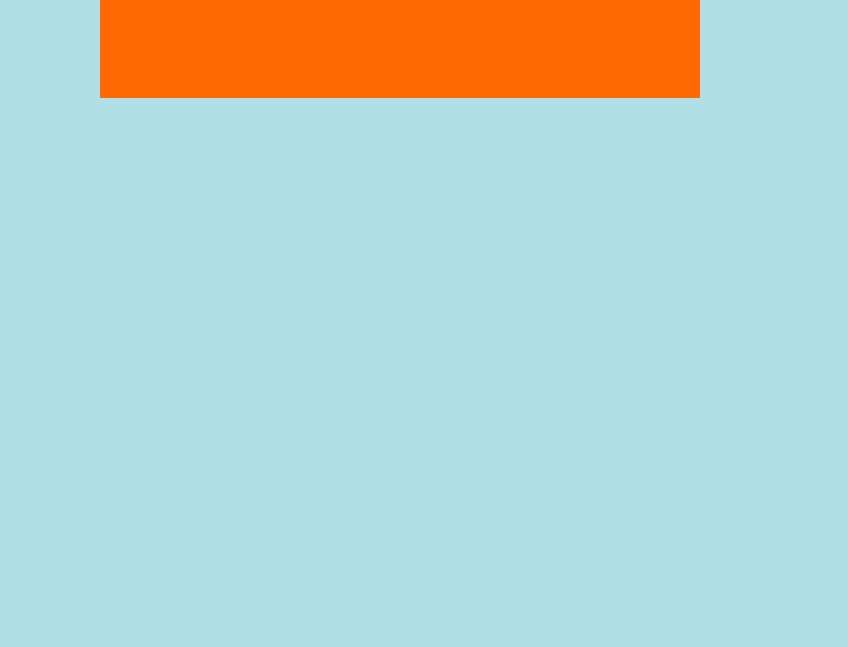
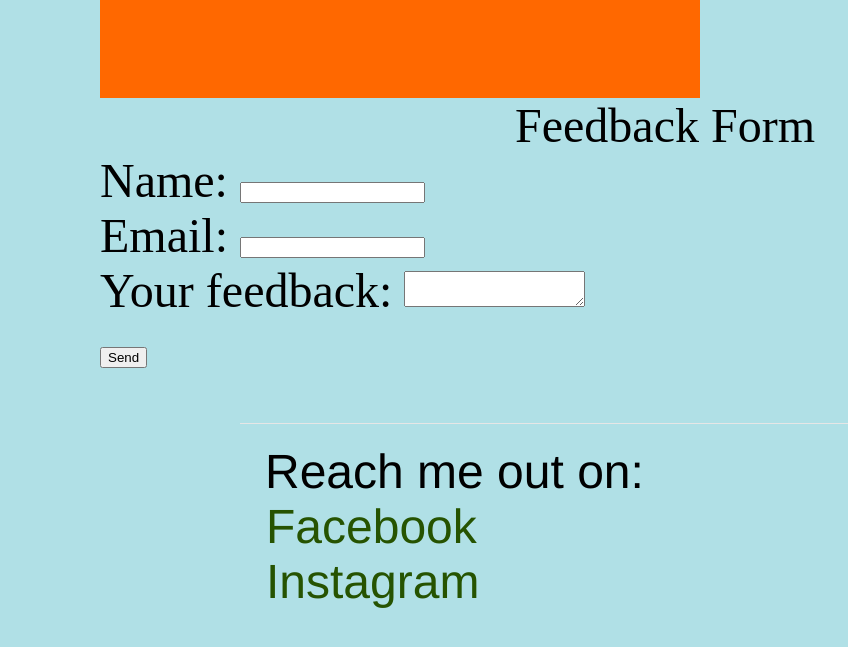
Before and after one commit to Prasham1012/19D100018_WEB_DEV, a plain HTML site: page index.html in a window 1280 px wide. Shown: the part 806-1453 px from the top of the page, without its empty margins (0-848 px from the left). Before the commit the page ends 979 px from the top, so only its background shows below. Drawn offline with Linux system fonts and the light colour scheme.

Commit message:
Update index.html

```diff
--- a/index.html
+++ b/index.html
@@ -61,6 +61,27 @@ a:active {
   background: #265301;
   color: #CDFEAA;
 }
+
+  footer{
+    width: auto;
+    max-width: 50rem;
+    float: none;
+    display: block;
+    margin-right: auto;
+    margin-left: auto;
+    padding-left: 0;
+    padding-right: 0;
+    border-top: 1px solid #e6e6e6;
+    background: #fff;
+    padding: 1.25rem 1.5625rem;
+    margin-top: 3.125rem;
+    margin-bottom: 7.5rem;
+    font-family: "Titillium Web", "Helvetica Neue", Helvetica, sans-serif;
+    font-weight: 300;
+    font-style: normal;
+    background-color: powderblue;
+}
+
 </style>
 </head>
 
@@ -79,5 +100,33 @@ a:active {
 <div>
 </div>
 </body>
+<center> Feedback Form </center>
 
+<form
+  action="https://formspree.io/mlepozoz"
+  method="POST"
+>
+  <label>
+    Name:
+    <input type="text">
+  </label><br>
+  <label>
+    Email:
+    <input type="text" name="_replyto">
+  </label><br>
+  <label>
+    Your feedback:
+    <textarea name="message"></textarea>
+  </label><br>
+
+
+  <button type="submit">Send</button>
+</form>
+
+<footer>
+Reach me out on:<br>
+<a href = "https://www.facebook.com/prasham.shah.140">Facebook</a><br>
+<a href = "https://www.instagram.com/prasham1012/">Instagram</a>
+
+</footer>
 </html>
```
